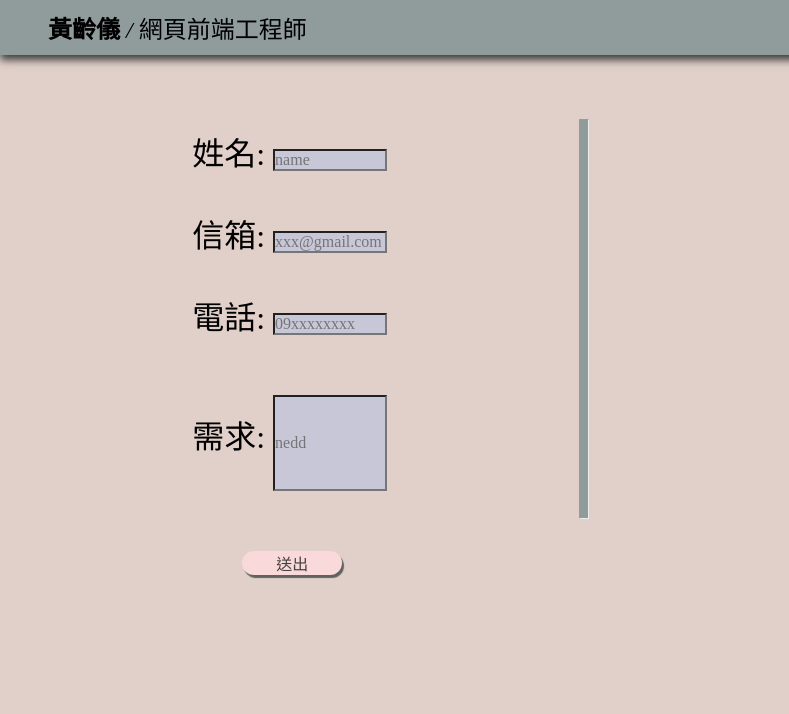
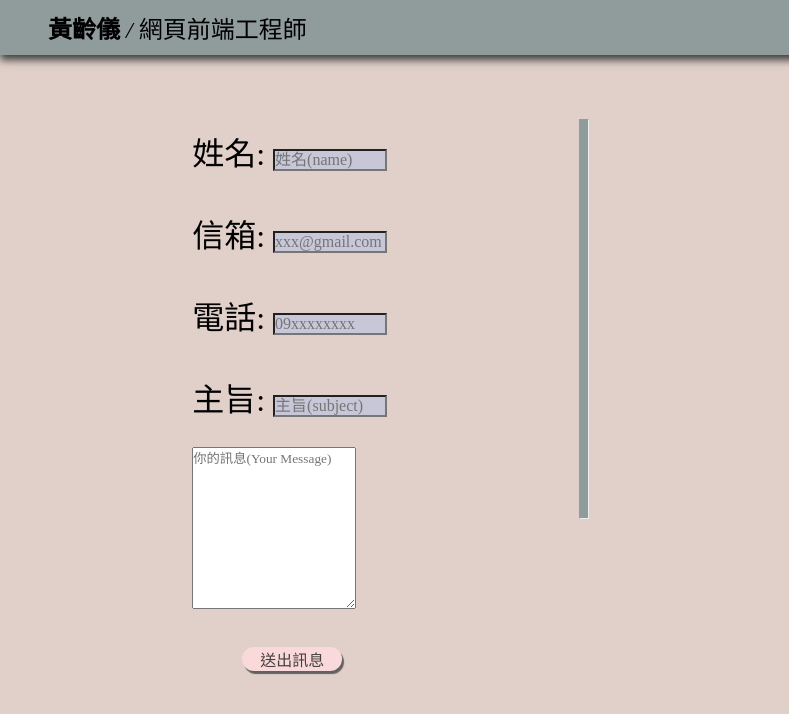
Before and after one commit to linsiwork/personalWeb, a plain HTML site: page pege3.html in a window 1280 px wide. Shown: the full height of the page, 0-789 px from the left. Drawn offline with Linux system fonts and the light colour scheme.

Commit message:
change conter

```diff
--- a/pege3.html
+++ b/pege3.html
@@ -25,53 +25,77 @@
 
     <main>
       <!-- <div class="bl"></div> -->
-      <section class="left">
-        <form action="#">
+      <section class="left" onload="init()">
+        <form enctype="text/plain" accept-charset="utf-8">
           <p>
             <label for="name">姓名: </label
             ><input
+              id="nameText"
               type="text"
-              name="姓名:"
-              value=""
-              size="10 "
-              id="name"
-              placeholder="name"
+              name="Name"
+              value
+              size="10"
+              placeholder="姓名(name)"
+              required
             />
           </p>
           <p>
             <label for="email">信箱: </label
             ><input
+              id="emailText"
               type="email"
-              name="信箱"
-              value=""
-              size="10 "
-              id="email"
+              name="Email"
+              value
+              size="10"
+              required
               placeholder="xxx@gmail.com"
             />
           </p>
           <p>
             <label for="phon">電話: </label
             ><input
-              type="text"
-              name="電話"
-              value=""
-              size="10 "
-              id="phon"
+              id="telText"
+              type="tel"
+              name="Phone"
+              value
+              size="10"
+              aria-invalid="false"
+              required
               placeholder="09xxxxxxxx"
             />
           </p>
           <p>
-            <label for="need">需求: </label
+            <label for="need">主旨: </label
             ><input
+              id="subText"
               type="text"
-              name=""
-              value=""
-              size="10 "
-              id="need"
-              placeholder="nedd"
+              name="Subject"
+              value
+              size="10"
+              aria-invalid="false"
+              placeholder="主旨(subject)"
+              required
             />
           </p>
-          <input type="submit" value="送出" id="sub" />
+          <p>
+            <textarea
+              id="bodyText"
+              name="your-message"
+              cols="20"
+              rows="10"
+              aria-required="true"
+              aria-invalid="false"
+              placeholder="你的訊息(Your Message)"
+              required
+            ></textarea>
+          </p>
+          <input
+            type="button"
+            value="送出訊息"
+            onclick="submitHandler();"
+            id="sub"
+          />
+          <a id="mailTo"></a>
         </form>
       </section>
       <hr />
@@ -94,4 +118,32 @@
       </section>
     </main>
   </body>
+  <script>
+    //宣告預設表單內容為空 （你想要的話也可以加東西）
+    var initSubject = "",
+      initBody = "";
+
+    //按下傳送按鈕後執行
+    function submitHandler() {
+      var to = "linsiwork@gmail.com"; //寫死的傳送對象 就是公司的信箱 不會顯示在網頁上
+      var name = nameText.value; //讀取ID為 nameTextuser 物件中的值
+      var email = emailText.value;
+      var tel = telText.value;
+      var subject = subText.value;
+      //把user填的資料都塞到 mail body 中
+      var body = "" + bodyText.value + "%0A%0A%0A"; //%0A是換行 換了三行
+      body += "From：" + nameText.value + "%0A";
+      body += "Email：" + emailText.value + "%0A";
+      body += "Tel：" + telText.value;
+      //傳送的主要程式碼
+      mailTo.href = "mailto:" + to + "?subject=" + subject + "&body=" + body;
+      mailTo.click();
+    }
+    //在body onload
+    function init() {
+      subText.value = initSubject;
+      toText.value = initTo;
+      bodyText.value = initBody;
+    }
+  </script>
 </html>
--- a/style/style3.scss
+++ b/style/style3.scss
@@ -148,6 +148,7 @@ main {
       height: 10px;
     }
     .left {
+      margin-top: 350px;
       #sub {
         margin-left: 30%;
       }
```
Also changed, not shown: index.html (+1 -1 lines), style/style3.css, 1 other file.
